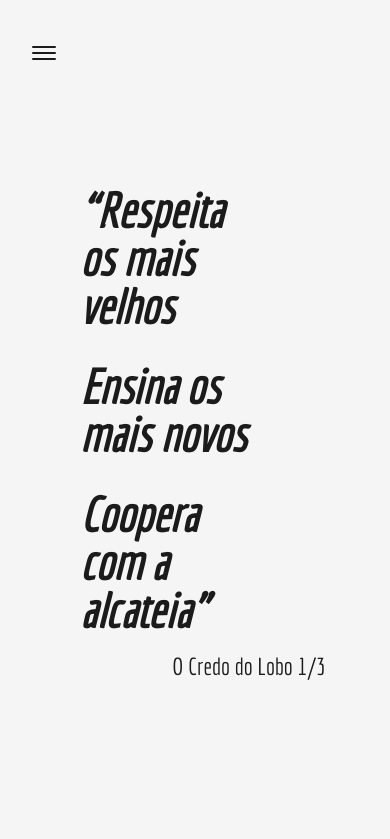
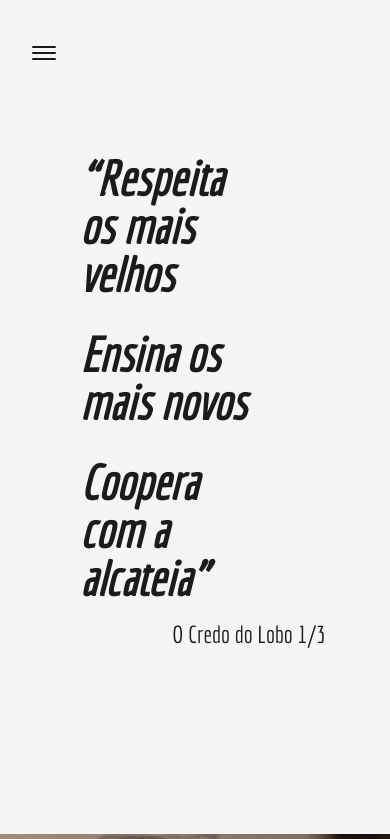
Before and after one commit to dopelyner/bernardo-santo-tirso, a Next.js app: page /biography in a window 390 px wide. Shown: the top 839 px of the page. Built offline with nearby package versions, Linux system fonts and the light colour scheme.

Commit message:
fix: small screen layout

```diff
--- a/src/pages/biography.js
+++ b/src/pages/biography.js
@@ -16,10 +16,10 @@ const Biography = () => {
                 <meta name="Bernardo Santo Tirso" content='Biografia...' />
             </Head>
 
-            <main className='w-full flex flex-col justify-center items-center min-h-fit overflow-hidden text-dark dark:text-light'>
-                <Layout className='pt-6'>
+            <main className='w-full flex flex-col justify-center items-center min-h-screen overflow-hidden text-dark dark:text-light'>
+                <Layout className='pt-16 xs:py-0 xs:pb-6'>
 
-                    <div className='w-full mb-24 flex flex-col lg:p-8 xs:text-6xl xs:p-8'>
+                    <div className='w-full mb-24 xs:-mb-6 flex flex-col lg:p-8 xs:text-6xl xs:p-8'>
                         <AnimatedText
                             text={`“` + quotes.quote1.line1}
                             className='xs:text-5xl xl:text-7xl lg:text-6xl xs:mr-12 xs:p-4 normal-case italic'
@@ -34,6 +34,7 @@ const Biography = () => {
                         />
                         <h2 className='text-2xl text-end mr-32 xs:m-0 xs:mb-32'>{quotes.author} 1/3</h2>
                     </div>
+
                     <div className='hidden sm:flex sm:justify-end'>
                         <ArrowVertical />
                     </div>
@@ -100,7 +101,6 @@ const Biography = () => {
                         height={600}
                         className='xs:w-[400px]'
                     />
-
                 </div>
 
             </main >
```
